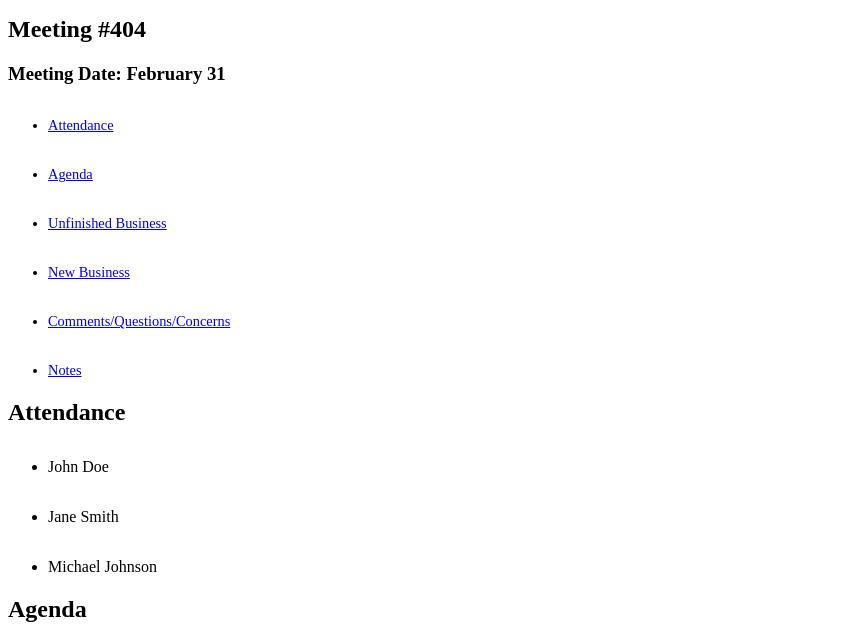
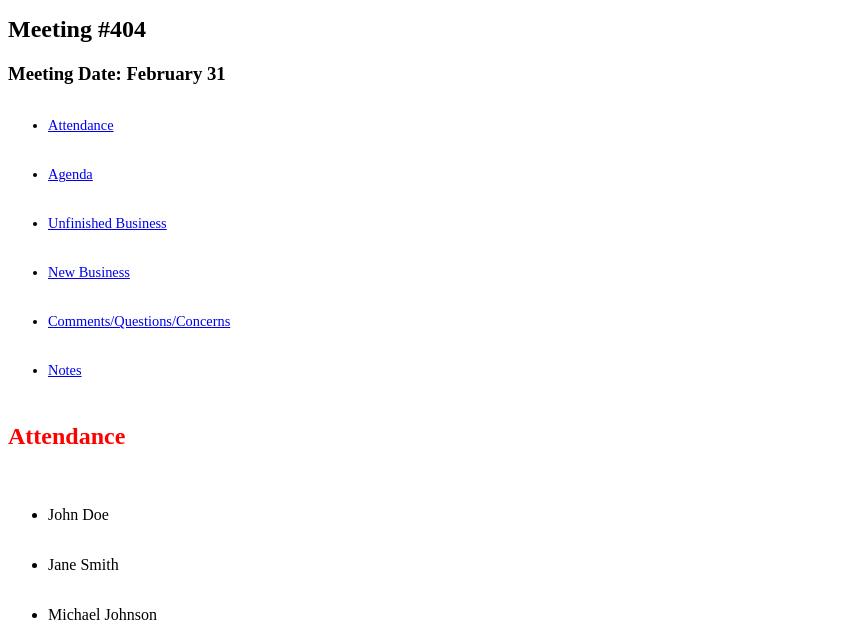
Before and after one commit to Amdau1/sp24-cse110-lab3, a plain HTML site: page index.html in a window 1280 px wide. Shown: the part 133-773 px from the top of the page, without its empty margins (0-843 px from the left). Drawn offline with Linux system fonts and the light colour scheme.

Commit message:
Update style.css

```diff
--- a/style.css
+++ b/style.css
@@ -17,8 +17,8 @@ nav ul li {
   margin-top: 2rem;
 }
 #attendance h2 {
-  padding-top: 1em
-  padding bottom: em
+  padding-top: 1em;
+  padding-bottom: 1em;
   color: red;
 }
 #agenda ul li {
```
